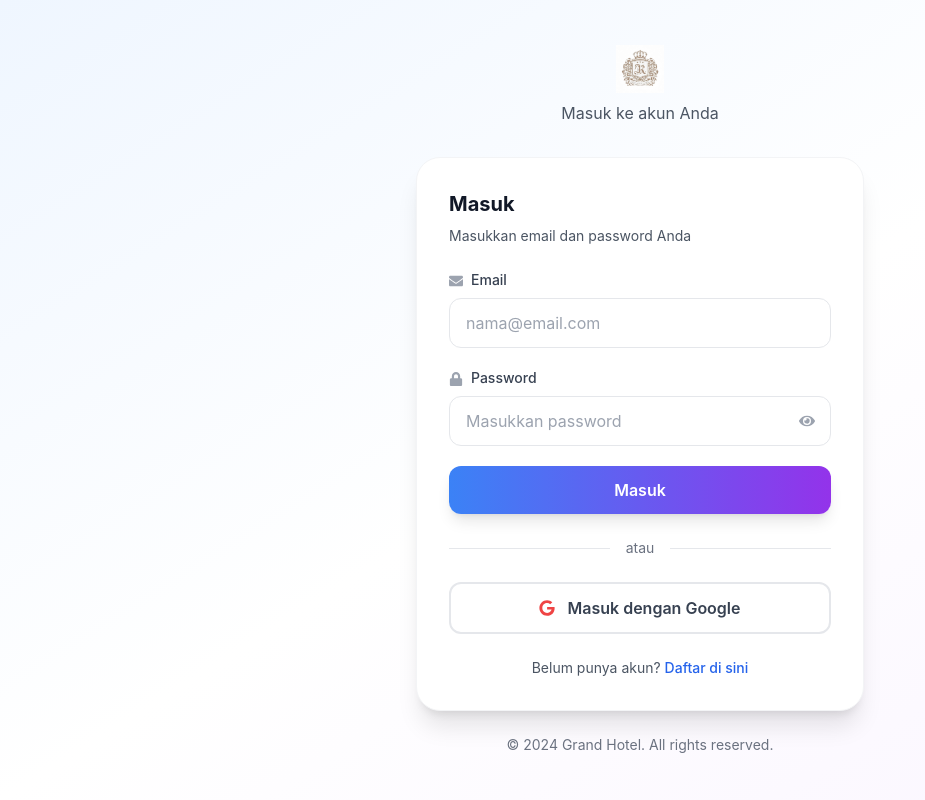
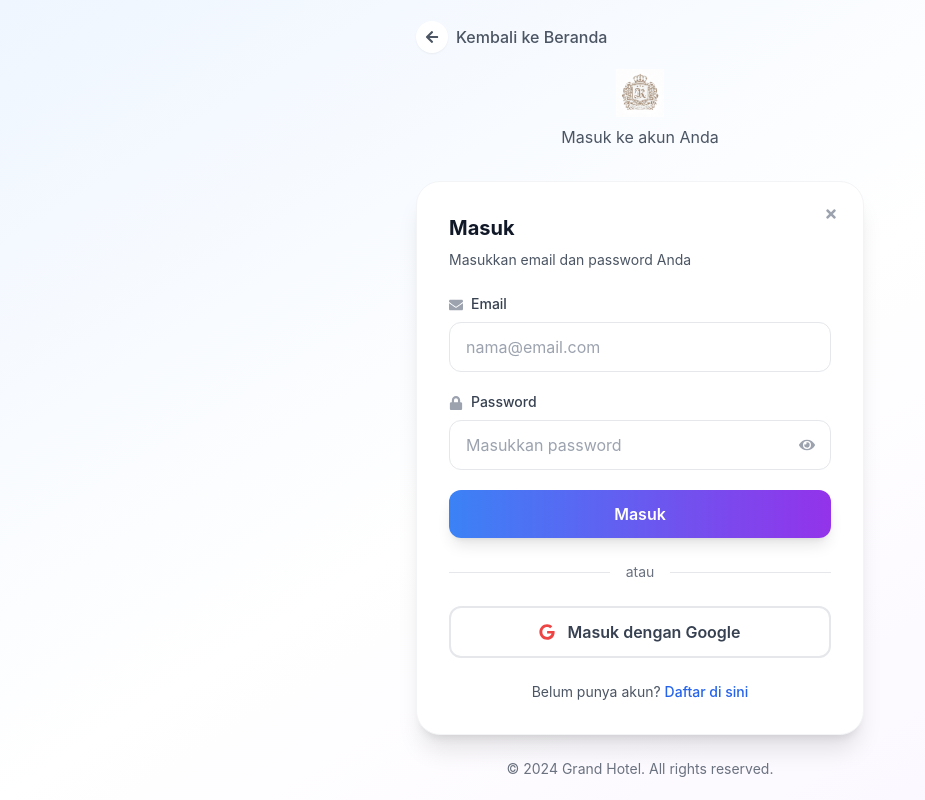
Before and after one commit to NanangKurniaTsani/react-deploy-web-reservation, a React (Vite) app: page / in a window 1280 px wide. Both pictures are taken after a click on the button "Masuk". Shown: the whole page, without its empty margins (0-925 px from the left). Built offline with nearby package versions, Linux system fonts and the light colour scheme; no server answers; the database is empty.

Commit message:
menambah kembali di login form

```diff
--- a/src/components/Auth.jsx
+++ b/src/components/Auth.jsx
@@ -11,12 +11,22 @@ import {
 } from "firebase/auth"
 import { doc, setDoc, getDoc } from "firebase/firestore"
 import { auth, db } from "../config/firebase"
-import { FaEye, FaEyeSlash, FaSpinner, FaEnvelope, FaLock, FaUser, FaGoogle } from "react-icons/fa"
+import {
+  FaEye,
+  FaEyeSlash,
+  FaSpinner,
+  FaEnvelope,
+  FaLock,
+  FaUser,
+  FaGoogle,
+  FaArrowLeft,
+  FaTimes,
+} from "react-icons/fa"
 import toast from "react-hot-toast"
 import icon_hotel from "../assets/icon_hotel.png"
 import { useBackButton } from "../hooks/UseBackButton"
 
-const Auth = ({ onSuccess = null }) => {
+const Auth = ({ onSuccess = null, onBack = null }) => {
   const [isLogin, setIsLogin] = useState(true)
   const [showPassword, setShowPassword] = useState(false)
   const [loading, setLoading] = useState(false)
@@ -28,8 +38,16 @@ const Auth = ({ onSuccess = null }) => {
     confirmPassword: "",
   })
 
+  const handleBack = () => {
+    if (onBack) {
+      onBack()
+    } else if (onSuccess) {
+      onSuccess()
+    }
+  }
+
   useBackButton(() => {
-    if (onSuccess) onSuccess()
+    handleBack()
     return true
   })
 
@@ -168,6 +186,19 @@ const Auth = ({ onSuccess = null }) => {
   return (
     <div className="auth-container auth-container-responsive min-h-screen bg-gradient-to-br from-blue-50 via-white to-purple-50 flex items-center justify-center p-4">
       <div className="auth-wrapper auth-wrapper-container auth-wrapper-responsive w-full max-w-md">
+        {/* Back Navigation */}
+        <div className="auth-back-nav auth-back-nav-container auth-back-nav-responsive mb-4">
+          <button
+            onClick={handleBack}
+            className="auth-back-btn auth-back-btn-responsive flex items-center space-x-2 text-gray-600 hover:text-gray-800 transition-colors group"
+          >
+            <div className="auth-back-icon auth-back-icon-responsive w-8 h-8 flex items-center justify-center rounded-full bg-white shadow-sm group-hover:shadow-md transition-shadow">
+              <FaArrowLeft className="text-sm" />
+            </div>
+            <span className="auth-back-text auth-back-text-responsive font-medium">Kembali ke Beranda</span>
+          </button>
+        </div>
+
         <div className="auth-header auth-header-container auth-header-responsive text-center mb-8">
           <div className="auth-logo auth-logo-container auth-logo-responsive flex items-center justify-center cursor-pointer mx-auto w-max">
             <div className="auth-logo-icon auth-logo-icon-responsive w-12 h-12 flex items-center justify-center">
@@ -183,7 +214,15 @@ const Auth = ({ onSuccess = null }) => {
           </p>
         </div>
 
-        <div className="auth-card auth-card-container auth-card-responsive bg-white rounded-3xl shadow-xl border border-gray-100 p-8">
+        <div className="auth-card auth-card-container auth-card-responsive bg-white rounded-3xl shadow-xl border border-gray-100 p-8 relative">
+          {/* Close button alternative */}
+          <button
+            onClick={handleBack}
+            className="auth-close-btn auth-close-btn-responsive absolute top-4 right-4 w-8 h-8 flex items-center justify-center text-gray-400 hover:text-gray-600 hover:bg-gray-100 rounded-full transition-colors"
+          >
+            <FaTimes className="text-sm" />
+          </button>
+
           <div className="auth-card-header auth-card-header-container auth-card-header-responsive mb-6">
             <h2 className="auth-card-title auth-card-title-responsive text-xl font-bold text-gray-900 mb-2">
               {isLogin ? "Masuk" : "Daftar"}
@@ -352,6 +391,7 @@ const Auth = ({ onSuccess = null }) => {
 
 Auth.propTypes = {
   onSuccess: PropTypes.func,
+  onBack: PropTypes.func,
 }
 
 export default Auth
```
